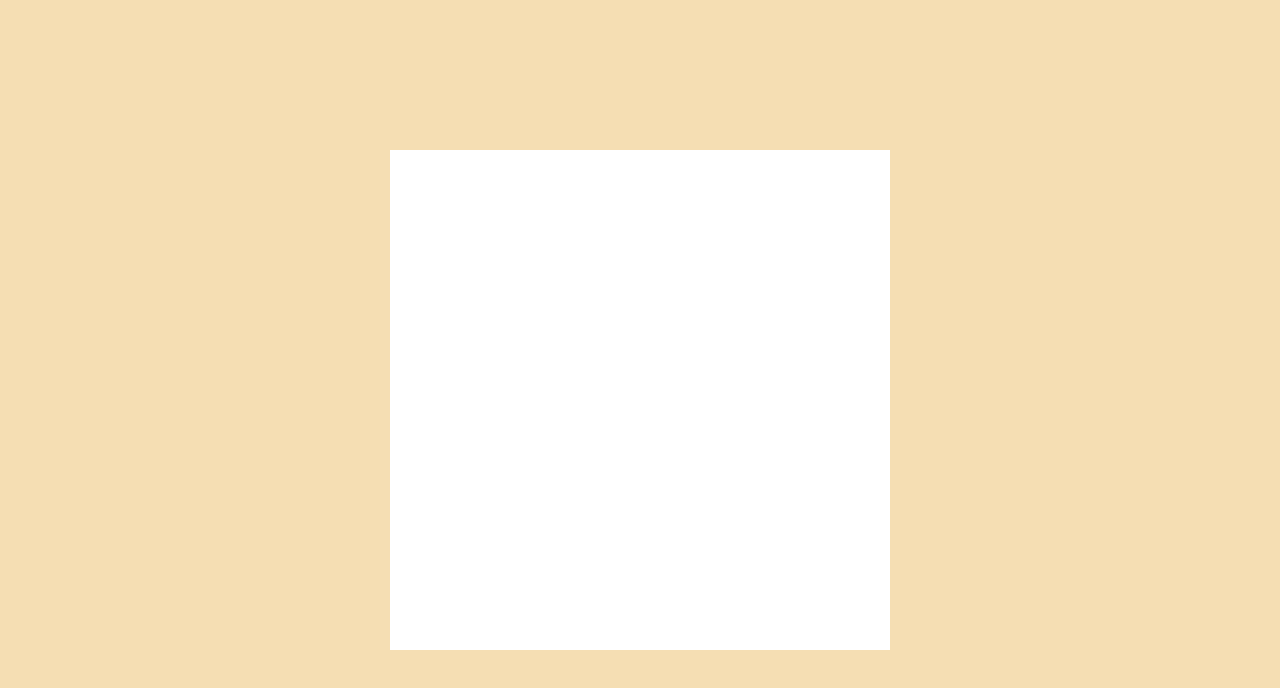
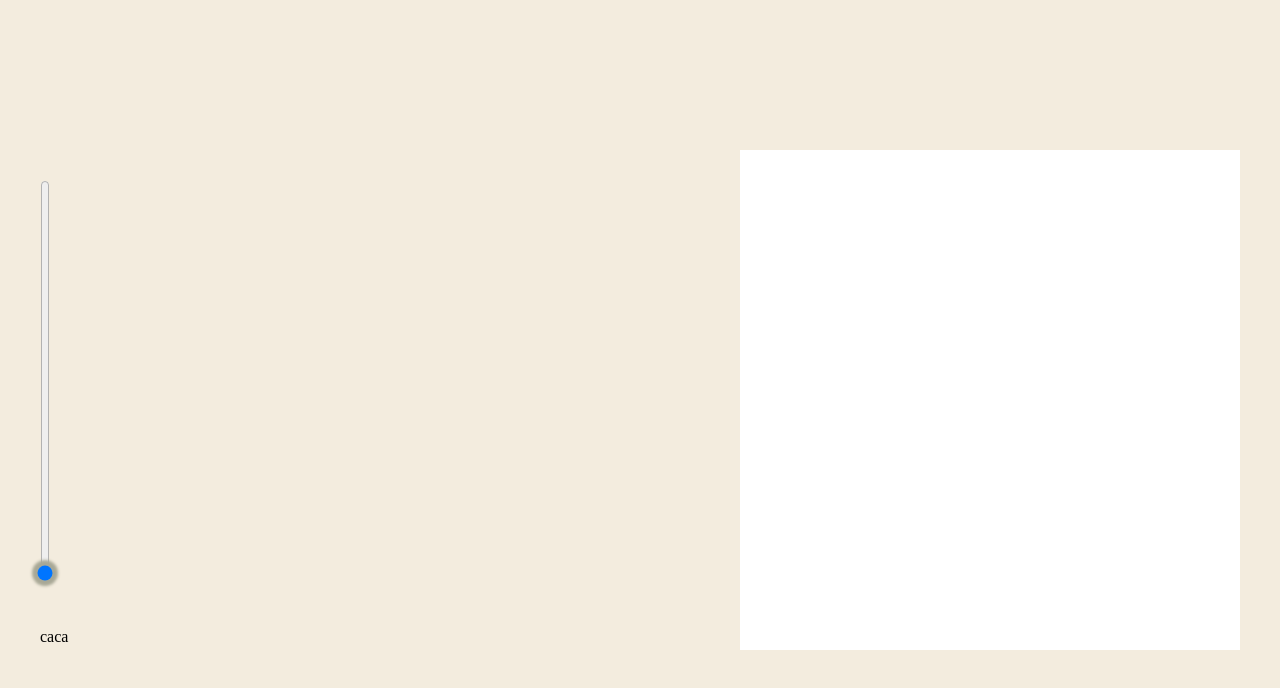
Before and after one commit to applecat144/TOP-s-Etch-a-Sketch, a plain HTML site: page index.html in a window 1280 px wide. Shown: the top 688 px of the page. Drawn offline with Linux system fonts and the light colour scheme.

Commit message:
Add slider to define screen resolution

```diff
--- a/index.html
+++ b/index.html
@@ -10,8 +10,18 @@
 </head>
 
 <body>
+    <div class="main-container">
 
-    <div class="screen">
+        <div class="options">
+            <input type="range" min="16" max="128" value="16" class="resolution">
+            <p>caca</p>
+        </div>
+
+
+        <div class="screen">
+        </div>
+
+
 
     </div>
 
--- a/script.js
+++ b/script.js
@@ -1,34 +1,67 @@
 let screen = document.querySelector('.screen')
+    , slider = document.querySelector('.resolution')
     , pixelPerSide = 16;
 
-for(i=0; i< (pixelPerSide**2); i++) {
+let screenSize = document.querySelector('.screen').offsetWidth;
+
+createScreen();
+
+slider.oninput = () => {
+    pixelPerSide = slider.value;
+    document.querySelector('.options p').textContent = pixelPerSide;
+    slider.onmouseup = () => {
+        clearScreen(); createScreen(); allPixels = document.querySelectorAll('.pixel');
+    }
+}
+
+function createScreen() {
+
+
+
+    for (i = 0; i < (pixelPerSide ** 2); i++) {
         let pixel = document.createElement('div')
-        ,pixelSize = 800/pixelPerSide;
+            , pixelSize = screenSize / pixelPerSide;
+
+
         pixel.classList.add('pixel');
         pixel.setAttribute('style', `width:${pixelSize}px; height:${pixelSize}px;`);
         screen.appendChild(pixel);
 
     }
 
+    console.log('createScreen');
+
+}
+
+function clearScreen() {
+
+    while (screen.firstChild) {
+        screen.removeChild(screen.firstChild);
+    }
+
+    console.log('clearScreen');
+
+}
+
+
+
 let allPixels = document.querySelectorAll('.pixel');
 let checkState = 0;
-let addColor = function(e) {this.style.backgroundColor = 'black';}
+let addColor = function (e) { this.style.backgroundColor = 'black'; }
 
-window.addEventListener('mousedown', () => {checkState = 0; allPixels.forEach((pixel) => checkHover(pixel))}, true);
-window.addEventListener('mouseup', () => {checkState = 1; allPixels.forEach((pixel) => checkHover(pixel))}, true);
+window.addEventListener('mousedown', () => { checkState = 0; allPixels.forEach((pixel) => checkHover(pixel)) }, true);
+window.addEventListener('mouseup', () => { checkState = 1; allPixels.forEach((pixel) => checkHover(pixel)) }, true);
 
 
 
 function checkHover(pixel) {
 
 
-    switch(checkState) {
+    switch (checkState) {
         case 0: pixel.addEventListener('mouseover', addColor);
-        console.log("test");
             break;
 
         case 1: pixel.removeEventListener('mouseover', addColor);
-        console.log("test2");
             break;
     }
 
--- a/style.css
+++ b/style.css
@@ -6,7 +6,7 @@ body {
     display: flex;
     align-items: center;
     justify-content: center;
-    background-color: wheat;
+    background-color: rgb(243, 236, 222);
 }
 
 .screen {
@@ -15,6 +15,7 @@ body {
     display: flex;
     flex-wrap: wrap;
     background-color: white;
+    flex: none;
 }
 
 .pixel {
@@ -22,3 +23,38 @@ body {
     padding: 0;
     margin: 0;
 }
+
+.main-container {
+    width: 1200px;
+    height: 800px;
+    display: flex;
+    justify-content: space-between;
+    align-items: center;
+}
+
+.resolution {
+    -webkit-appearance: slider-vertical;
+    width: 8px;
+    height: 80%;
+    border-radius: 5px;
+    text-align: center;
+    margin: 30px 0px;
+    border: 1px solid beige;
+    background-color: rgb(177, 92, 35);
+}
+
+.resolution::-webkit-slider-thumb {
+    -webkit-appearance: none;
+    appearance: none;
+    border-radius:50%;
+    width: 3px;
+    height: 3px;
+    background: rgb(168, 168, 150);
+    box-shadow: 0 0 3px 5px rgb(168, 168, 150);
+    cursor: pointer;
+}
+
+.options {
+    width: 500px;
+    height: 500px;
+}
```
Lines whose indentation alone changed are shown as unchanged.
